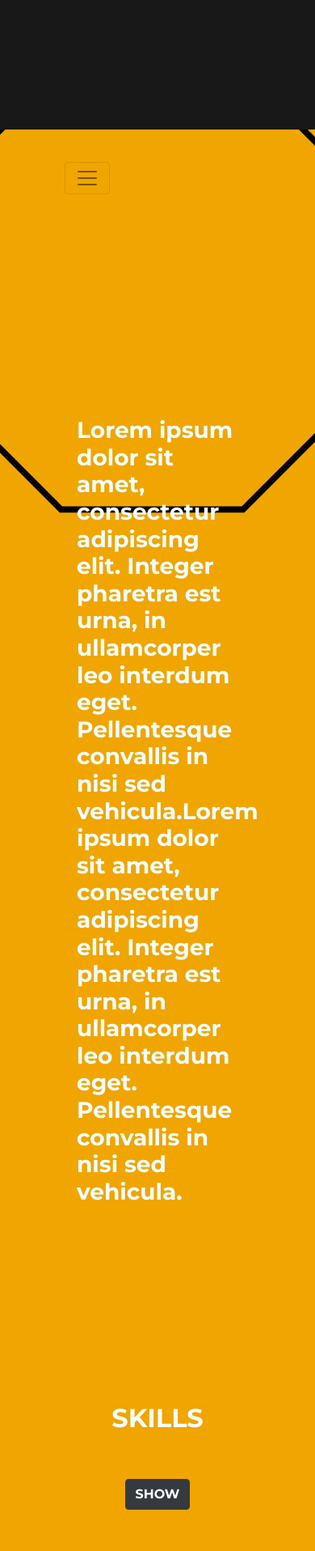
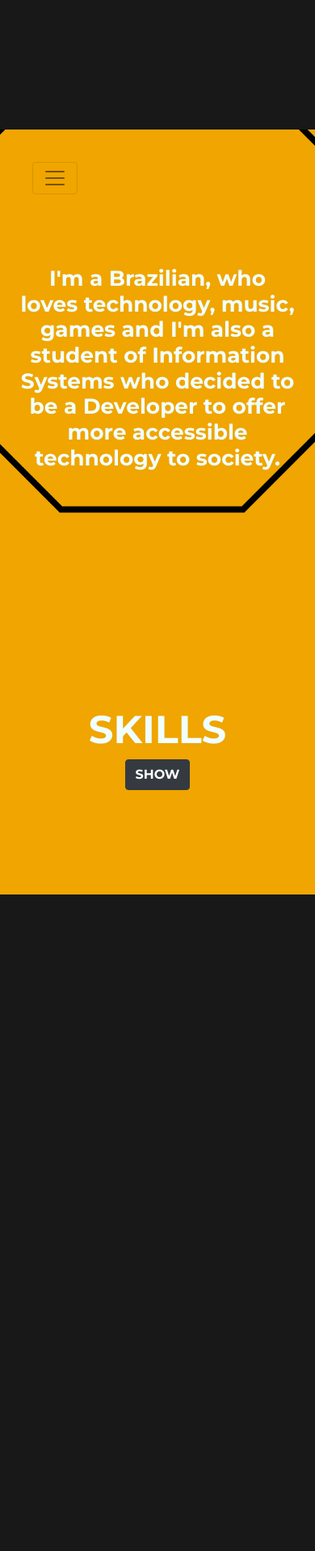
Before and after one commit to lucascostamr/Web-Portifolio, a Flask app: page / in a window 390 px wide. Shown: the part 811-2727 px from the top of the page at 81% size. After the commit the page ends 1916 px from the top, so only its background shows below. Run offline with Flask 2, Linux system fonts and the light colour scheme; some libraries are stand-ins or nearby versions.

Commit message:
Finished About Section

```diff
--- a/static/css/styles.css
+++ b/static/css/styles.css
@@ -1,134 +1,206 @@
-body{
+body {
     font-family: 'Montserrat', sans-serif;
     margin: 0;
 }
 
 /* HOME */
-
-.home-title{
+.home-title {
     color: azure;
 }
-#home-sec{
+
+#home-sec {
     position: relative;
     background-color: #181818;
     z-index: 3;
 }
-.home-main-content{
+
+.home-main-content {
     padding: 22.72rem 1.5rem;
 }
-.profile-home-img{
+
+.profile-home-img {
     width: 100px;
     border-radius: 50%;
 }
 
 /* octogon image */
-.octagon-home-img{
+.octagon-home-img {
     position: absolute;
     transform: rotate(30deg);
     left: -20rem;
 }
-@media (max-width: 549.9px){
-    .octagon-home-img{
+
+@media (max-width: 549.9px) {
+    .octagon-home-img {
         left: -22rem;
         width: 30rem;
     }
 }
-@media (min-width: 550px){
-    .octagon-home-img{
+
+@media (min-width: 550px) {
+    .octagon-home-img {
         width: 30rem;
     }
 }
-@media (min-width: 700px){
-    .octagon-home-img{
+
+@media (min-width: 700px) {
+    .octagon-home-img {
         width: 35rem;
     }
 }
-@media (min-width: 900px){
-    .octagon-home-img{
+
+@media (min-width: 900px) {
+    .octagon-home-img {
         width: 40rem;
     }
 }
-@media (min-width: 1200px){
-    .octagon-home-img{
+
+@media (min-width: 1200px) {
+    .octagon-home-img {
         width: 45rem;
     }
 }
-@media (min-width: 1350px){
-    .octagon-home-img{
+
+@media (min-width: 1350px) {
+    .octagon-home-img {
         width: 50rem;
         left: -21.8rem;
     }
 }
 
-/* ABOUT */
+/* ABOUT PAGE */
 
-#about-page-sec{
+#about-page-sec {
     position: relative;
     background-color: #f0a500;
     z-index: 2;
 }
 
 /* navbar */
-.navbar{
-    padding: 2.5rem 5rem;
+.navbar {
+    padding: 2.5rem;
 }
-.button-navbar-about{
+
+.button-navbar-about {
     color: azure;
 }
-.navbar-item{
+
+.navbar-item {
     color: azure;
     font-weight: bold;
-    font-size: 1.5rem;
+    font-size: 1.25rem;
 }
 
 /* octogon-black image */
-.octagon-about-img{
+.octagon-about-img {
     position: absolute;
     width: 45rem;
     right: 0;
     top: -5rem;
     z-index: -1;
 }
-@media (max-width: 549.9px){
-    .octagon-about-img{
+
+@media (max-width: 549.9px) {
+    .octagon-about-img {
         width: 30rem;
     }
 }
-@media (min-width: 550px){
-    .octagon-about-img{
+
+@media (min-width: 550px) {
+    .octagon-about-img {
         width: 30rem;
     }
 }
-@media (min-width: 750px){
-    .octagon-about-img{
+
+@media (min-width: 750px) {
+    .octagon-about-img {
         width: 35rem;
     }
 }
-@media (min-width: 900px){
-    .octagon-about-img{
+
+@media (min-width: 900px) {
+    .octagon-about-img {
         width: 40rem;
     }
 }
-@media (min-width: 1200px){
-    .octagon-about-img{
+
+@media (min-width: 1200px) {
+    .octagon-about-img {
         width: 45rem;
     }
 }
 
-/* content */
-.about-main-content{
-    padding: 14.7rem 5rem 0;
+/* abaout me */
+.about-container {
+    padding: 14.7rem 1.5rem;
 }
-.skills-text{
-    padding-top: 14.7rem;
+
+.about-text {
+    font-size: 2.5rem;
+    color: azure;
+    font-weight: bold;
 }
-.card-body{
-    background-color: #393E46;
+
+/* Skills */
+.skills-text {
+    padding-bottom: 2rem;
+    text-align: center;
 }
-.card-title{
-    background-color: blue;
+
+.skill-text-title {
+    font-size: 3rem;
+    color: azure;
+
 }
-.card-content{
-    font-size: 10px;
+.card-body {
+    background-color: #f0a500;
+    border: none;
 }
-/* olhar a quetsão da octogono responsivo de acordo com o tamanho da tela */
+
+.card-title {
+    color: #3C4048;
+    font-size: 1.5rem;
+    text-align: center;
+    font-weight: bold;
+}
+
+.card-content {
+    font-size: 1.25rem;
+    color: azure;
+    text-align: left;
+}
+
+.hardskill-topic {
+    color: #00ABB3;
+}
+
+.card {
+    word-wrap: normal;
+}
+
+@media (max-width: 600px) {
+
+    /* about me */
+    .about-container {
+        padding-top: 3rem;
+        text-align: center;
+    }
+
+    .about-text {
+        font-size: 1.65rem;
+    }
+
+    /* Skills */
+    .skills-text {
+        padding: 3rem 1rem 7rem;
+        text-align: center;
+    }
+
+    .card-content {
+        font-size: 14px;
+    }
+
+    .card-title {
+        font-size: 1.15rem;
+    }
+}
--- a/templates/index.html
+++ b/templates/index.html
@@ -1,11 +1,13 @@
 {% include "header.html" %}
 
 <section id="home-sec">
-    <img class="octagon-home-img" src="{{ url_for('static', filename='images/octagon-yellow.png') }}" alt="octagon-home-img">
+    <img class="octagon-home-img" src="{{ url_for('static', filename='images/octagon-yellow.png') }}"
+        alt="octagon-home-img">
     <div class="home-main-content">
         <div class="jumbotron-fluid j-home">
             <div class="container-fluid text-center">
-                <img class="profile-home-img" src="{{ url_for('static', filename='images/profile-img.jpg') }}" alt="profile-img">
+                <img class="profile-home-img" src="{{ url_for('static', filename='images/profile-img.jpg') }}"
+                    alt="profile-img">
                 <h1 class="home-title">Hi, I'm Lucas</h1>
                 <p class="home-title">and you're in my website</p>
                 <a class="btn btn-warning btn-lg" href="#">Get Started</a>
@@ -15,9 +17,14 @@
 </section>
 
 <section id="about-page-sec">
-    <img class="octagon-about-img" src="{{ url_for('static', filename='images/octagon-black.png') }}" alt="octagon-about-img">
+    <img class="octagon-about-img" src="{{ url_for('static', filename='images/octagon-black.png') }}"
+        alt="octagon-about-img">
+
+    <!-- Navbar -->
     <nav class="navbar navbar-expand-lg navbar-light">
-      <button class="navbar-toggler button-navbar-about" type="button" data-toggle="collapse" data-target="#navbar-about-page" aria-controls="navbar-about-page" aria-expanded="false" aria-label="Toggle navigation">
+        <button class="navbar-toggler button-navbar-about" type="button" data-toggle="collapse"
+            data-target="#navbar-about-page" aria-controls="navbar-about-page" aria-expanded="false"
+            aria-label="Toggle navigation">
             <span class="navbar-toggler-icon"></span>
         </button>
         <div class="collapse navbar-collapse justify-content-end" id="navbar-about-page">
@@ -32,24 +39,28 @@
         </div>
     </nav>
 
-
-    <div class="about-main-content">
-
-        <div class="container about-text">
-            <h3 style="color: azure">Lorem ipsum dolor sit amet, consectetur adipiscing elit. Integer pharetra est urna, in ullamcorper leo interdum eget. Pellentesque convallis in nisi sed vehicula.Lorem ipsum dolor sit amet, consectetur adipiscing elit. Integer pharetra est urna, in ullamcorper leo interdum eget. Pellentesque convallis in nisi sed vehicula.</h3>
+    <!-- Content -->
+    <div class="container about-container">
+        <h3 class="about-text">
+            I'm a Brazilian, who loves technology, music, games and I'm also a student of Information Systems who decided to be a Developer to offer more accessible technology to society.
+        </h3>
     </div>
-        <div class="container skills-text text-center" style="color: azure; font-weight: bolder; font-size: 5rem;">
-            <h2>SKILLS</h2>
+    <div class="container skills-text">
+        <h2 class="skill-text-title">SKILLS</h2>
         <p>
-                <button class="btn btn-dark" type="button" data-toggle="collapse" data-target=".multi-collapse" aria-expanded="false" aria-controls="soft-skills hard-skills">SHOW</button>
+            <button class="btn btn-dark" type="button" data-toggle="collapse" data-target=".multi-collapse"
+                aria-expanded="false" aria-controls="soft-skills hard-skills">SHOW</button>
         </p>
         <div class="row">
             <div class="col col-6">
                 <div class="collapse multi-collapse" id="soft-skills">
                     <div class="card card-body">
                         <h3 class="card-title">SOFT-SKILLS</h3>
-                            <ul>
-                                <li class="card-content">Great Communicator</li>
+                        <ul class="card-content">
+                            <li>Great Communicator</li>
+                            <li>Teamwork</li>
+                            <li>Work under pressure</li>
+                            <li>Learn fast</li>
                         </ul>
                     </div>
                 </div>
@@ -57,8 +68,24 @@
             <div class="col col-6">
                 <div class="collapse multi-collapse" id="hard-skills">
                     <div class="card card-body">
-                            <p> Integer pharetra est urna, in ullamcorper leo interdum eget. Pellentesque Integer pharetra est urna, in ullamcorper leo interdum eget. Pellentesque</p>
-                        </div>
+                        <h3 class="card-title">HARD-SKILLS</h3>
+                        <ul class="card-content">
+                            <span class="hardskill-topic">Languages:</span>
+                            <li>Java</li>
+                            <li>Python</li>
+                            <span class="hardskill-topic">Frameworks:</span>
+                            <li>Flask</li>
+                            <li>Bootstrap</li>
+                            <li>Selenium</li>
+                            <span class="hardskill-topic">Web:</span>
+                            <li>HTML</li>
+                            <li>CSS</li>
+                            <span class="hardskill-topic">Interfaces:</span>
+                            <li>Tkinter</li>
+                            <span class="hardskill-topic">Data Bases:</span>
+                            <li>SQLite</li>
+                            <li>SQLAlchemy</li>
+                        </ul>
                     </div>
                 </div>
             </div>
```
Lines whose indentation alone changed are shown as unchanged.
